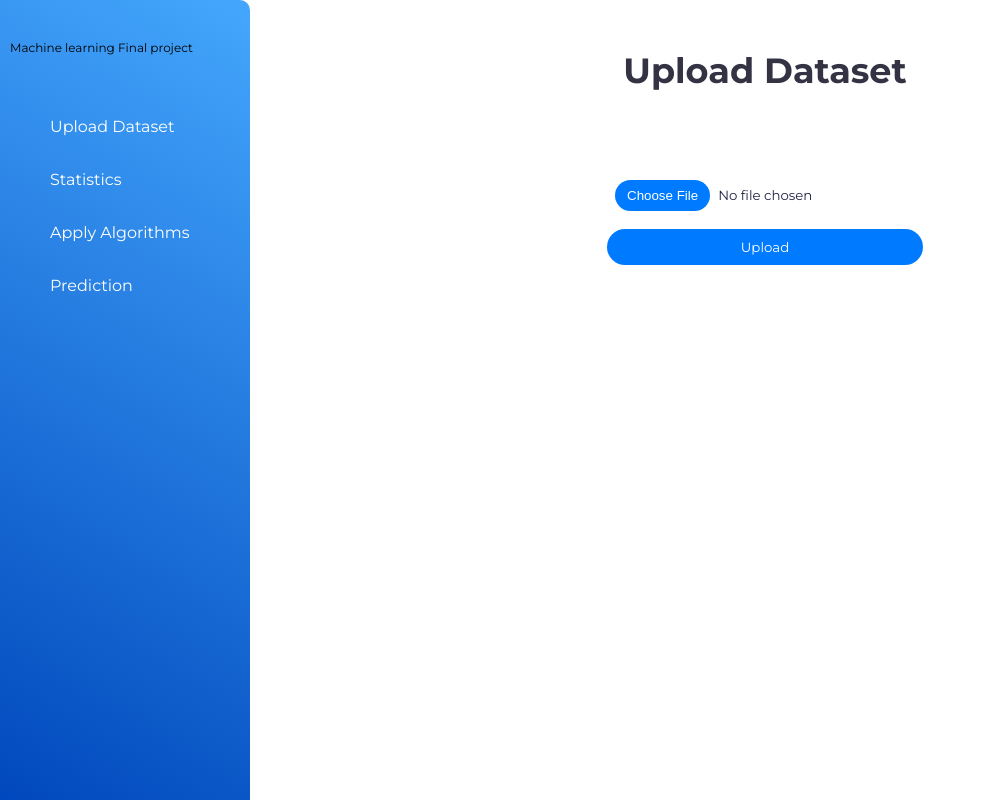
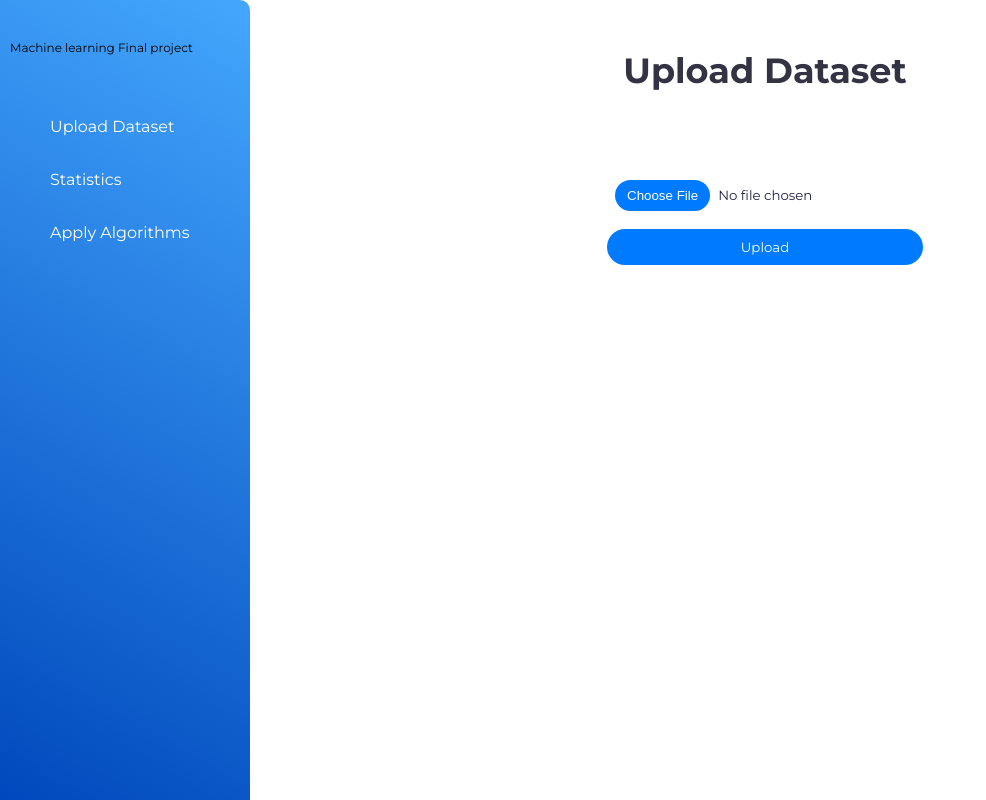
Before and after one commit to Ayoub-Akroubi/machine_learning_algo, a Django app: page /data_upload/upload/ in a window 1280 px wide. Shown: the whole page, without its empty margins (0-986 px from the left). Run offline with Django 5.2, Linux system fonts and the light colour scheme.

Commit message:
prediction fix

```diff
--- a/templates/base.html
+++ b/templates/base.html
@@ -13,7 +13,6 @@
             <li><a href="{% url 'data_upload:upload' %}">Upload Dataset</a></li>
             <li><a href="{% url 'statistics:show_statistics' %}">Statistics</a></li>
             <li><a href="{% url 'ml_algorithms:apply_algorithm' %}">Apply Algorithms</a></li>
-            <li><a href="{% url 'prediction:predict' %}">Prediction</a></li>
 
         </ul>
     </div>
```
